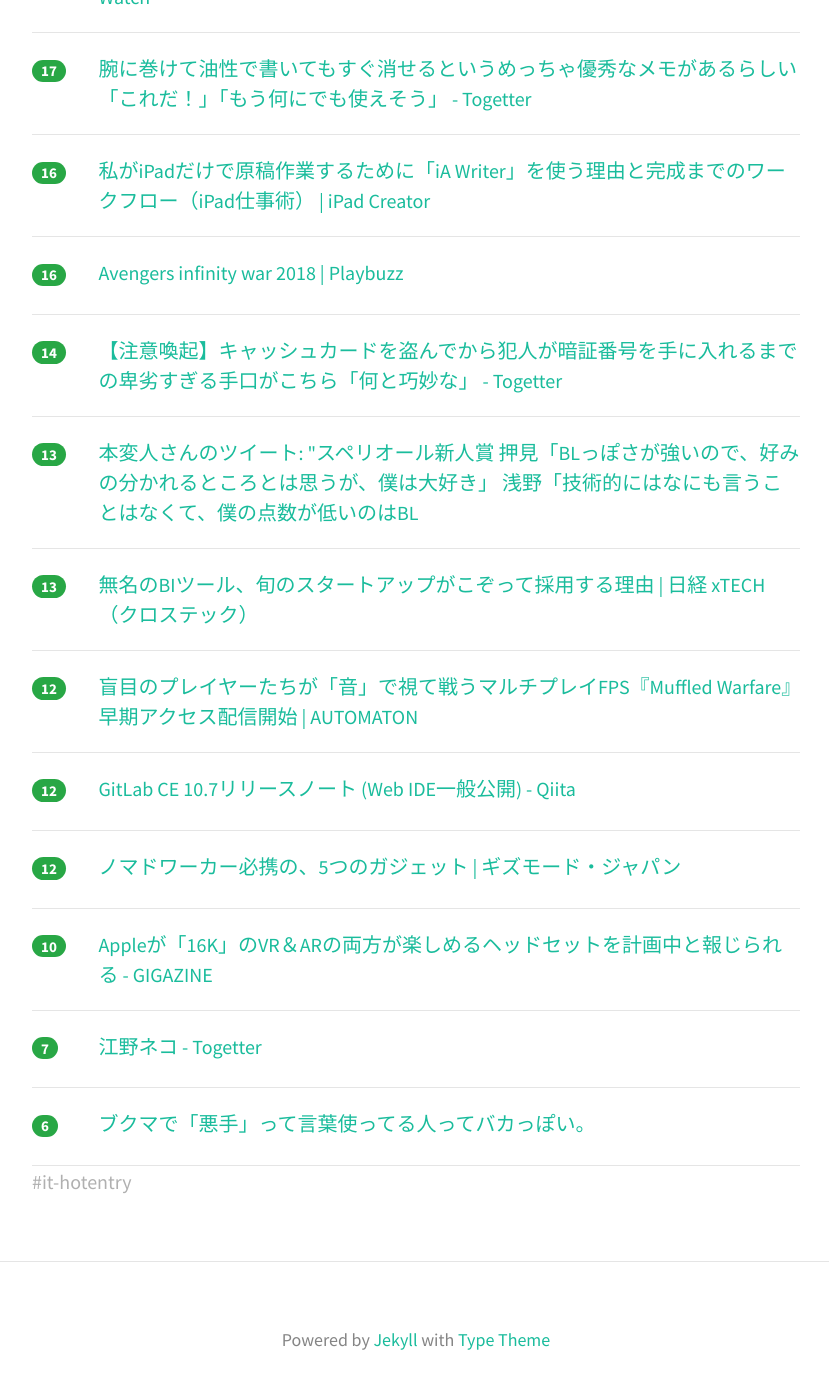
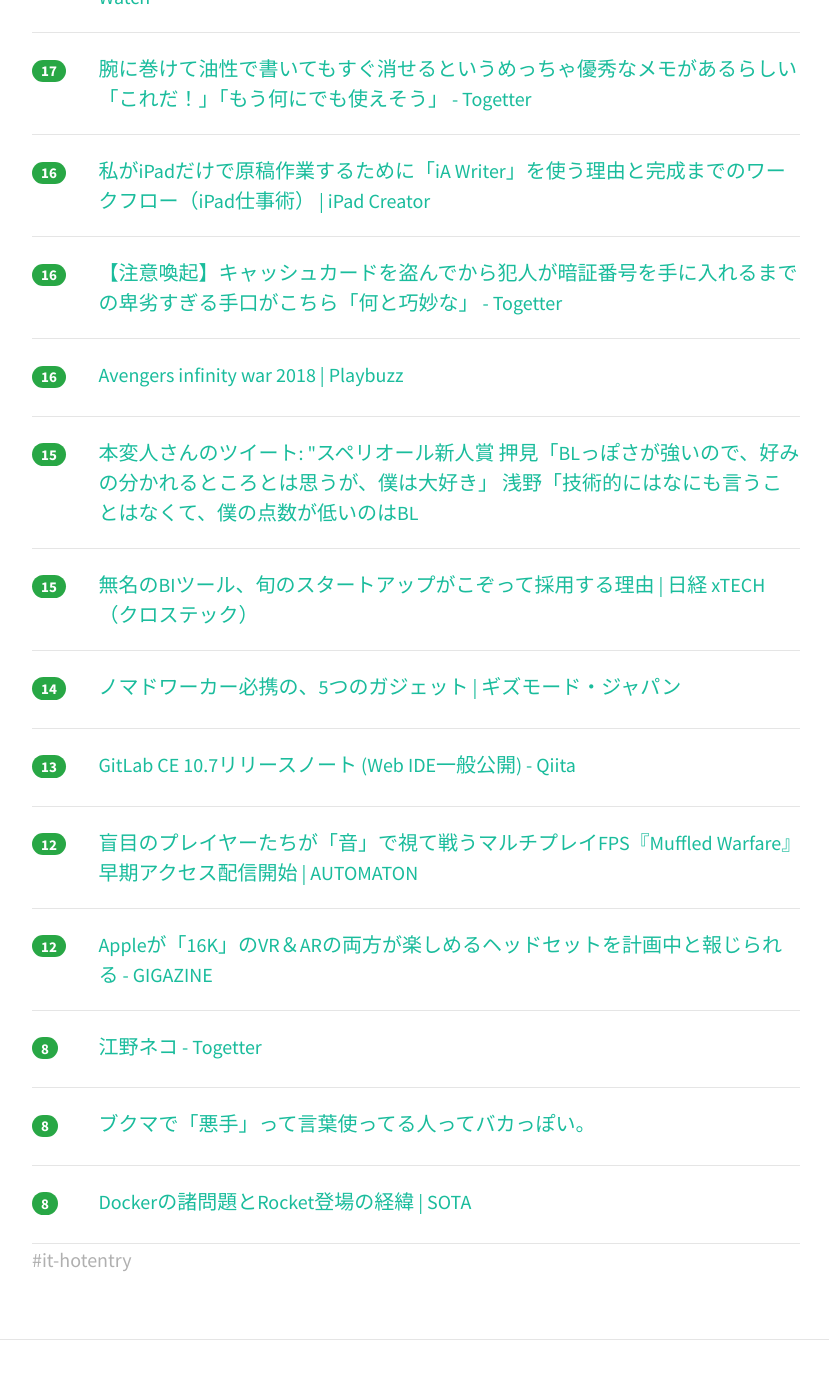
Before and after one commit to yatta47/hatena-matome-site, a Jekyll site: the page built from _posts/2018-04-29-hatena.md, in a window 1280 px wide and 1400 px high, scrolled down 934 px. Shown: the top 1389 px of the window, without its empty margins (224-1053 px from the left). Built offline with Jekyll 4.4.1, drawn with Linux system fonts in a browser that asks for light colours; nearby versions of some CDN libraries; some of the changed text lies outside the part shown.

Commit message:
Updated 2018-04-29

```diff
--- a/_posts/2018-04-29-hatena.md
+++ b/_posts/2018-04-29-hatena.md
@@ -1,14 +1,24 @@
 ---
 layout: post
 title:  "2018-04-29 はてぶIT"
-date:   2018-04-29 08:01:54
+date:   2018-04-29 09:02:33
 tags: [it-hotentry]
 ---
-18 件のデータあり
+19 件のデータあり
 
 <hr><div class="row">
-<div class="col-1"><span class="badge badge-pill badge-success h2">42</span></div>
+<div class="col-1"><span class="badge badge-pill badge-success h2">51</span></div>
 <div class="col-11"><a href='https://unleash.tokyo/2018/02/09/remote-work-guide-trello/' target='_blank'>リモートワークを楽しく実践するために。タスク管理ツールTrelloがリモートワーカー向けガイドブックを公開 | UNLEASH</a></div>
+</div>
+<hr>
+<div class="row">
+<div class="col-1"><span class="badge badge-pill badge-success h2">48</span></div>
+<div class="col-11"><a href='https://matome.naver.jp/odai/2152493256703171201' target='_blank'>安倍首相とトランプ大統領の電話会談の終了時間がなんか不思議で謎な件 - NAVER まとめ</a></div>
+</div>
+<hr>
+<div class="row">
+<div class="col-1"><span class="badge badge-pill badge-success h2">30</span></div>
+<div class="col-11"><a href='https://qiita.com/gluelan2013/items/0513c5331b6a67086308' target='_blank'>新SeleniumIDE についてまとめてみた - Qiita</a></div>
 </div>
 <hr>
 <div class="row">
@@ -17,22 +27,12 @@ tags: [it-hotentry]
 </div>
 <hr>
 <div class="row">
-<div class="col-1"><span class="badge badge-pill badge-success h2">24</span></div>
-<div class="col-11"><a href='https://qiita.com/gluelan2013/items/0513c5331b6a67086308' target='_blank'>新SeleniumIDE についてまとめてみた - Qiita</a></div>
-</div>
-<hr>
-<div class="row">
-<div class="col-1"><span class="badge badge-pill badge-success h2">24</span></div>
-<div class="col-11"><a href='https://matome.naver.jp/odai/2152493256703171201' target='_blank'>安倍首相とトランプ大統領の電話会談の終了時間がなんか不思議で謎な件 - NAVER まとめ</a></div>
-</div>
-<hr>
-<div class="row">
 <div class="col-1"><span class="badge badge-pill badge-success h2">21</span></div>
 <div class="col-11"><a href='http://kitak.hatenablog.jp/entry/2018/04/28/162427' target='_blank'>Hypernova で Vue.js のコンポーネントを Rails でレンダリングする - kitak blog</a></div>
 </div>
 <hr>
 <div class="row">
-<div class="col-1"><span class="badge badge-pill badge-success h2">18</span></div>
+<div class="col-1"><span class="badge badge-pill badge-success h2">19</span></div>
 <div class="col-11"><a href='https://pc.watch.impress.co.jp/docs/news/1119546.html' target='_blank'>まだリモコンで消耗してるの？ これからは1mmも動かず家電操作が当たり前 ～老後も安心!?Amazon Echoにすべてやらせる究極のこもり部屋を作る - PC Watch</a></div>
 </div>
 <hr>
@@ -48,22 +48,32 @@ tags: [it-hotentry]
 <hr>
 <div class="row">
 <div class="col-1"><span class="badge badge-pill badge-success h2">16</span></div>
+<div class="col-11"><a href='https://togetter.com/li/1222310' target='_blank'>【注意喚起】キャッシュカードを盗んでから犯人が暗証番号を手に入れるまでの卑劣すぎる手口がこちら「何と巧妙な」 - Togetter</a></div>
+</div>
+<hr>
+<div class="row">
+<div class="col-1"><span class="badge badge-pill badge-success h2">16</span></div>
 <div class="col-11"><a href='https://www.playbuzz.com/avengersinfinitywar15' target='_blank'>Avengers infinity war 2018 | Playbuzz</a></div>
 </div>
 <hr>
 <div class="row">
+<div class="col-1"><span class="badge badge-pill badge-success h2">15</span></div>
+<div class="col-11"><a href='http://twitter.com/real_keibi_in/status/986752130357673984' target='_blank'>本変人さんのツイート: "スペリオール新人賞 押見「BLっぽさが強いので、好みの分かれるところとは思うが、僕は大好き」 浅野「技術的にはなにも言うことはなくて、僕の点数が低いのはBL</a></div>
+</div>
+<hr>
+<div class="row">
+<div class="col-1"><span class="badge badge-pill badge-success h2">15</span></div>
+<div class="col-11"><a href='http://tech.nikkeibp.co.jp/it/atcl/column/15/061500148/092000129/' target='_blank'>無名のBIツール、旬のスタートアップがこぞって採用する理由 | 日経 xTECH（クロステック）</a></div>
+</div>
+<hr>
+<div class="row">
 <div class="col-1"><span class="badge badge-pill badge-success h2">14</span></div>
-<div class="col-11"><a href='https://togetter.com/li/1222310' target='_blank'>【注意喚起】キャッシュカードを盗んでから犯人が暗証番号を手に入れるまでの卑劣すぎる手口がこちら「何と巧妙な」 - Togetter</a></div>
+<div class="col-11"><a href='https://www.gizmodo.jp/2018/04/re-nomadworker.html' target='_blank'>ノマドワーカー必携の、5つのガジェット | ギズモード・ジャパン</a></div>
 </div>
 <hr>
 <div class="row">
 <div class="col-1"><span class="badge badge-pill badge-success h2">13</span></div>
-<div class="col-11"><a href='http://twitter.com/real_keibi_in/status/986752130357673984' target='_blank'>本変人さんのツイート: "スペリオール新人賞 押見「BLっぽさが強いので、好みの分かれるところとは思うが、僕は大好き」 浅野「技術的にはなにも言うことはなくて、僕の点数が低いのはBL</a></div>
-</div>
-<hr>
-<div class="row">
-<div class="col-1"><span class="badge badge-pill badge-success h2">13</span></div>
-<div class="col-11"><a href='http://tech.nikkeibp.co.jp/it/atcl/column/15/061500148/092000129/' target='_blank'>無名のBIツール、旬のスタートアップがこぞって採用する理由 | 日経 xTECH（クロステック）</a></div>
+<div class="col-11"><a href='https://qiita.com/tnir/items/66501667f12cf29f3ba8' target='_blank'>GitLab CE 10.7リリースノート (Web IDE一般公開) - Qiita</a></div>
 </div>
 <hr>
 <div class="row">
@@ -73,26 +83,21 @@ tags: [it-hotentry]
 <hr>
 <div class="row">
 <div class="col-1"><span class="badge badge-pill badge-success h2">12</span></div>
-<div class="col-11"><a href='https://qiita.com/tnir/items/66501667f12cf29f3ba8' target='_blank'>GitLab CE 10.7リリースノート (Web IDE一般公開) - Qiita</a></div>
-</div>
-<hr>
-<div class="row">
-<div class="col-1"><span class="badge badge-pill badge-success h2">12</span></div>
-<div class="col-11"><a href='https://www.gizmodo.jp/2018/04/re-nomadworker.html' target='_blank'>ノマドワーカー必携の、5つのガジェット | ギズモード・ジャパン</a></div>
-</div>
-<hr>
-<div class="row">
-<div class="col-1"><span class="badge badge-pill badge-success h2">10</span></div>
 <div class="col-11"><a href='https://gigazine.net/news/20180428-apple-16k-vr-headset/' target='_blank'>Appleが「16K」のVR＆ARの両方が楽しめるヘッドセットを計画中と報じられる - GIGAZINE</a></div>
 </div>
 <hr>
 <div class="row">
-<div class="col-1"><span class="badge badge-pill badge-success h2">7</span></div>
+<div class="col-1"><span class="badge badge-pill badge-success h2">8</span></div>
 <div class="col-11"><a href='https://togetter.com/li/1222230' target='_blank'>江野ネコ - Togetter</a></div>
 </div>
 <hr>
 <div class="row">
-<div class="col-1"><span class="badge badge-pill badge-success h2">6</span></div>
+<div class="col-1"><span class="badge badge-pill badge-success h2">8</span></div>
 <div class="col-11"><a href='https://anond.hatelabo.jp/20180428194041' target='_blank'>ブクマで「悪手」って言葉使ってる人ってバカっぽい。</a></div>
 </div>
 <hr>
+<div class="row">
+<div class="col-1"><span class="badge badge-pill badge-success h2">8</span></div>
+<div class="col-11"><a href='https://deeeet.com/writing/2015/02/17/docker-bad-points/' target='_blank'>Dockerの諸問題とRocket登場の経緯 | SOTA</a></div>
+</div>
+<hr>
```
